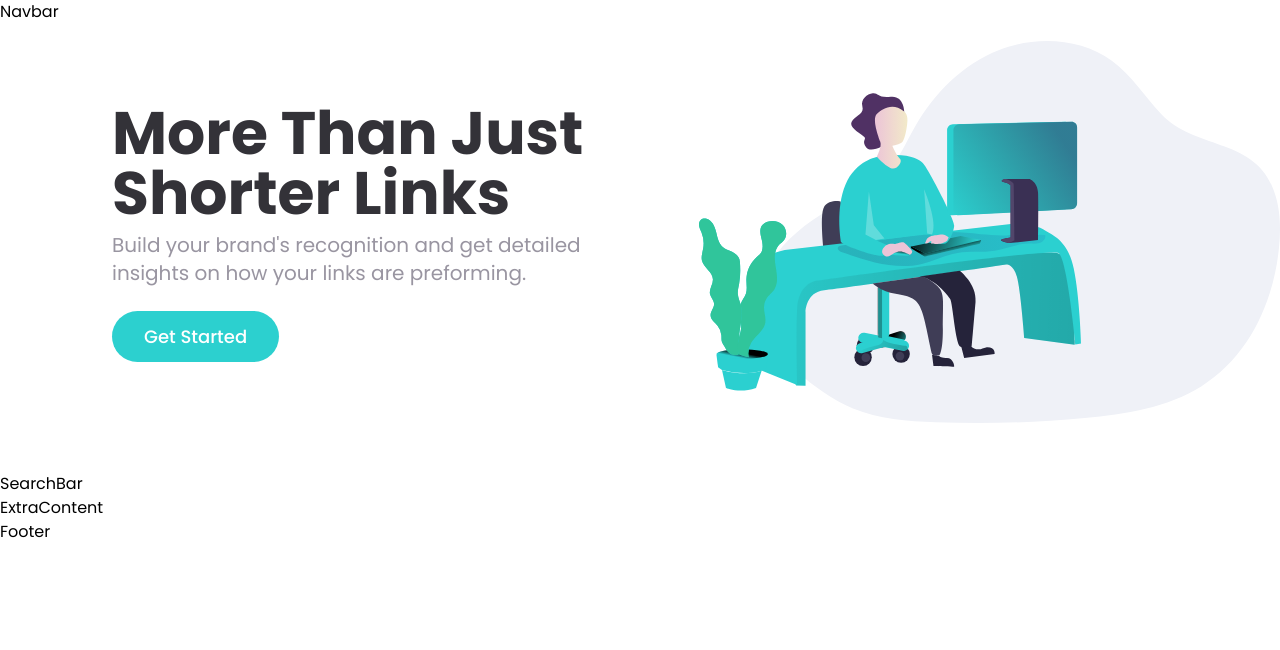
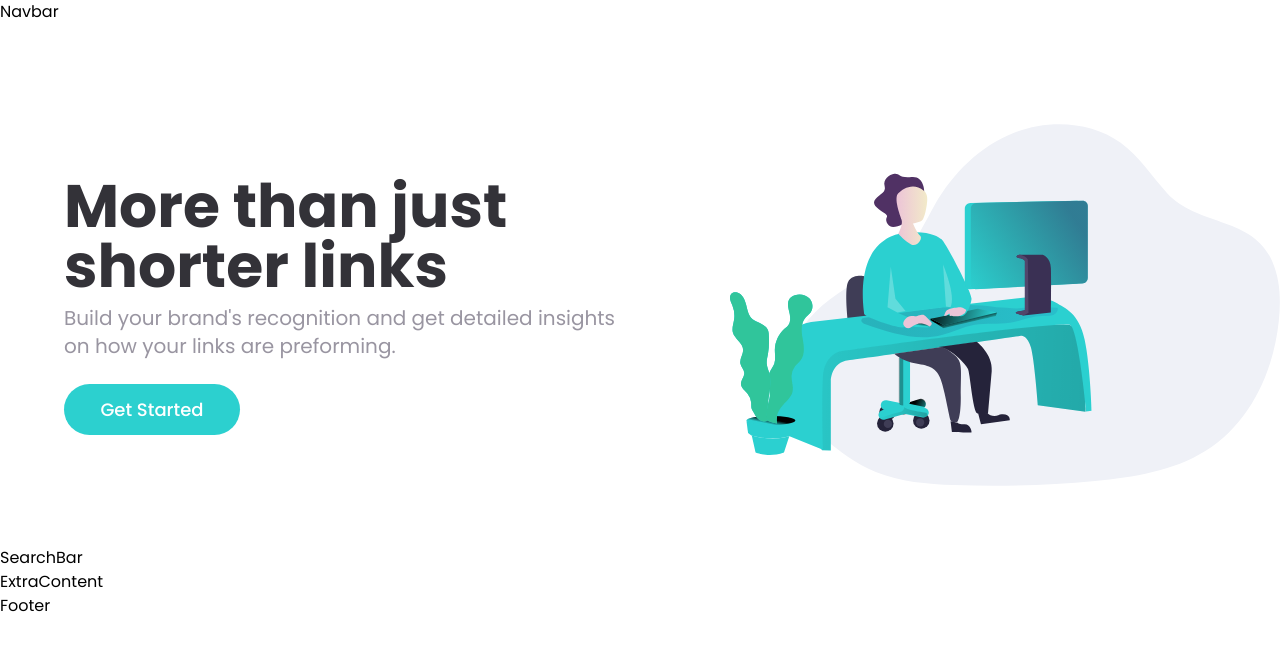
Before and after one commit to zencoder24/url-shortening-app, a React (Create React App) app: page / in a window 1280 px wide. Shown: the top 650 px of the page. Built offline with nearby package versions, Linux system fonts and the light colour scheme.

Commit message:
SVG quick fix...

```diff
--- a/src/components/Hero.jsx
+++ b/src/components/Hero.jsx
@@ -4,29 +4,29 @@ import {ReactComponent as Illustration} from '../assets/images/illustration-work
 
 function Hero() {
   return (
-    <section className="hero-feature">
-      <div className="content text-center pt-4 pb-12 md:flex md:flex-row-reverse md:content-center md:items-center">
-        <div className="grid-right h-94 md:h-full md:h-96 md:ml-6 flex-1 lg:ml-0">
-          <Illustration className="w-full h-full ml-6 md:ml-0 md:h-96" />
-        </div>
-        <div className="h-full grid-left px-1.5 md:w-full md:text-left md:flex-1 md:pl-14 lg:pl-28">
-          <div className="title">
-            <h1 className="text-4xl font-bold text-x-dark-blue mt-6 mb-4 md:text-5xl lg:text-6xl md:mb-2">
-              More Than Just Shorter Links
+      // Mixing flex and grid classes will often give you some bad consequences
+      //This my favorite article on Flexbox: https://css-tricks.com/snippets/css/a-guide-to-flexbox/
+      //Once you learn it, youll almost always use it
+      <section className="pl-8 overflow-hidden content mt-6 pt-4 flex flex-col md:pl-16 md:flex-row-reverse md:items-center ">
+          <div>
+            {/** In order to get some control of the svg sizing...you have to set a min-width and max-width. Its still sizing a bit weird though.
+             * https://stackoverflow.com/questions/64502869/how-can-i-prevent-svg-elements-from-resizing-in-the-browser
+             */}
+            <Illustration className=" pr-64 min-w-96 min-h-72 max-w-96 max-h-72 md:pr-0 md:ml-0 md:max-h-full md:max-w-full "/>
+          </div>
+
+        <div className="mt-8 pr-8 flex flex-col justify-center md:mt-0 md:pr-0 ">
+            <h1 className="text-4xl text-center font-bold text-x-dark-blue mb-4 md:text-6xl md:text-left md:mb-2">
+              More than just shorter links
             </h1>
-          </div>
-          <div className="sub-title text-x-gray-violet font-medium text-x-base md:font-normal lg:text-xl lg:w-5/6">
+          <div className="sub-title text-center text-x-gray-violet font-medium text-x-base md:font-normal md:text-left lg:text-xl lg:w-5/6">
             Build your brand's recognition and get detailed insights on how your
             links are preforming.
           </div>
-          <div className="button my-6">
-            <button className="py-3 px-8 bg-x-cyan text-white font-medium rounded-full text-x-base cursor-pointer md:py-2 md:px-6 lg:py-3 lg:px-8">
-              Get Started
-            </button>
-          </div>
+            <button className="py-3 w-44 px-8 mr-auto ml-auto mt-6 bg-x-cyan text-white font-medium rounded-full text-x-base cursor-pointer  md:py-3 md:px-6 md:ml-0 md:-mr-0 lg:py-3 lg:px-8">
+              Get Started</button>
         </div>
-      </div>
-    </section>
+      </section>
   );
 }
 
```
